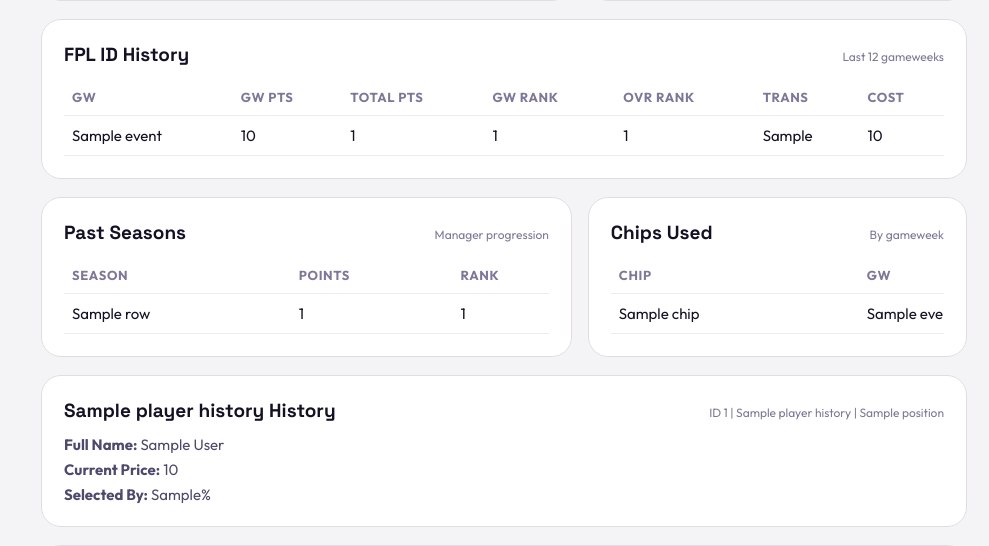
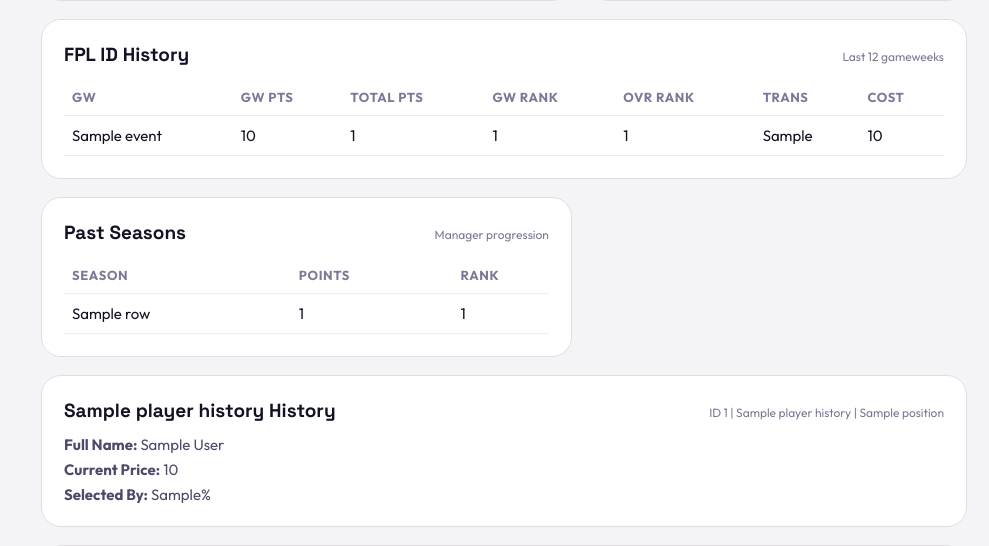
Before and after one commit to RNSAINJU/fpl-djano, a Django app: template templates/fantasy/live_gameweek.html in a window 1280 px wide. Shown: the part 1350-1896 px from the top of the page, without its empty margins (291-1280 px from the left). Run offline with Django 5.2, Linux system fonts and the light colour scheme; the template is opened without the code that fills it: most values are stand-ins (such as "Sample title", 1, 10 or a date in 2020); grey boxes marked "Sample" are stand-in pictures.

Commit message:
Remove duplicate raw Chips Used table from Live Tracker

```diff
--- a/templates/fantasy/live_gameweek.html
+++ b/templates/fantasy/live_gameweek.html
@@ -253,35 +253,6 @@
                         </table>
                     </div>
                 </article>
-
-                <article class="card reveal">
-                    <header class="card-header">
-                        <h4>Chips Used</h4>
-                        <span>By gameweek</span>
-                    </header>
-                    <div class="table-wrap">
-                        <table>
-                            <thead>
-                                <tr>
-                                    <th>Chip</th>
-                                    <th>GW</th>
-                                </tr>
-                            </thead>
-                            <tbody>
-                                {% for chip in entry_history.chips %}
-                                <tr>
-                                    <td>{{ chip.name }}</td>
-                                    <td>{{ chip.event }}</td>
-                                </tr>
-                                {% empty %}
-                                <tr>
-                                    <td colspan="2">No chip usage recorded yet.</td>
-                                </tr>
-                                {% endfor %}
-                            </tbody>
-                        </table>
-                    </div>
-                </article>
             </section>
             {% endif %}
 
```
